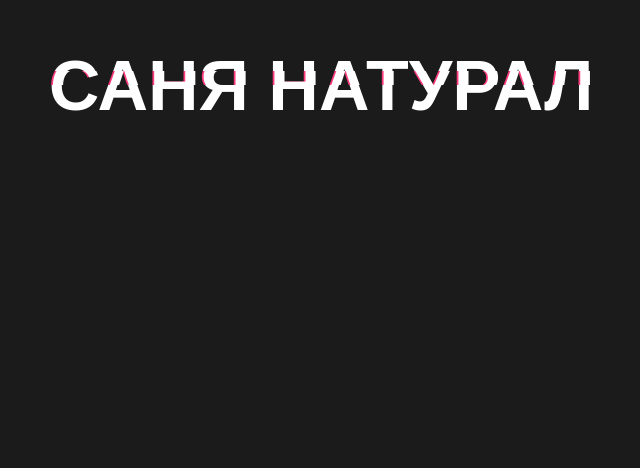
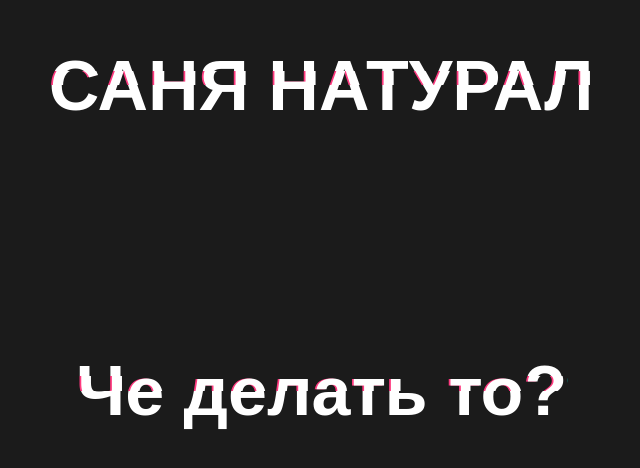
Before and after one commit to bfstudio/bfstudio.github.io, a plain HTML site: page index.html in a window 1280 px wide. Shown: the part 328-796 px from the top of the page, without its empty margins (319-959 px from the left). Drawn offline with Linux system fonts and the light colour scheme.

Commit message:
Update index.html

```diff
--- a/index.html
+++ b/index.html
@@ -131,5 +131,11 @@ body h1 {
 <h1>
 <span class="glitch" data-text="САНЯ НАТУРАЛ">САНЯ НАТУРАЛ</span>
 </h1>
+<br/>
+<br/>
+<br/>
+<h1>
+<span class="glitch" data-text="Че делать то?">Че делать то?</span>
+</h1>
 </body>
 </html>
```
